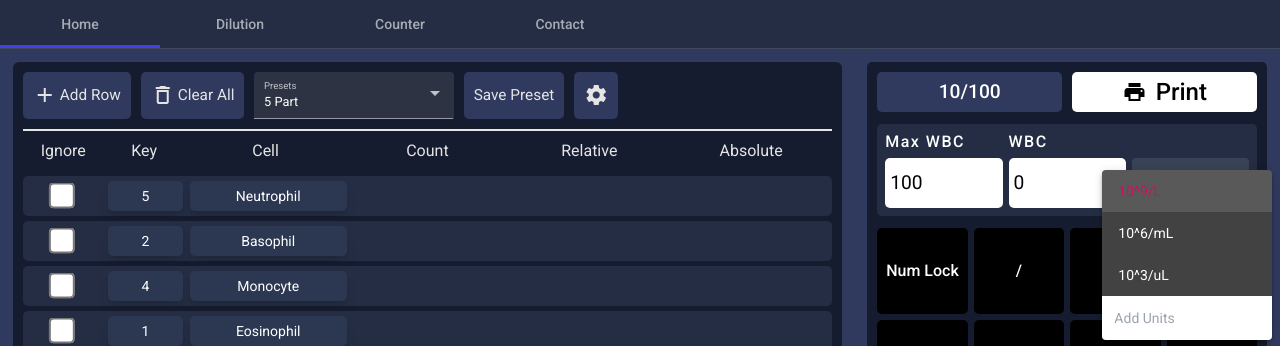
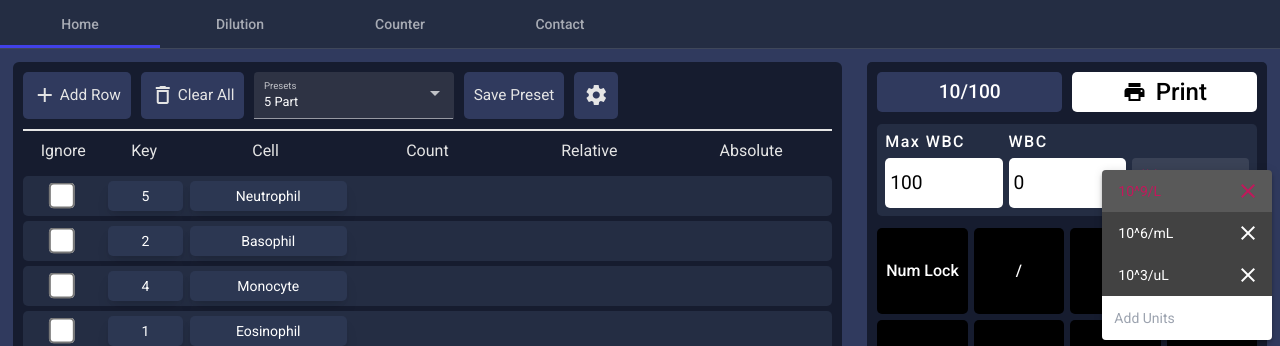
Before and after one commit to pavlikbond/skiptocyte-angular-2.0, an Angular app: page /differential in a window 1280 px wide. Both pictures are taken after a click on the element "10^9/L". Shown: the top 346 px of the page. Built offline with nearby package versions, Linux system fonts and the light colour scheme.

Commit message:
added delete option to unit dropdown list

```diff
--- a/src/app/differential/numpad/numpad.component.html
+++ b/src/app/differential/numpad/numpad.component.html
@@ -26,17 +26,21 @@
     />
     <mat-form-field appearance="fill">
       <mat-label>Units</mat-label>
-      <mat-select value="0" panelClass="unit-dropdown">
+      <mat-select [(value)]="selectedUnit" panelClass="unit-dropdown">
+        <mat-select-trigger>{{selectedUnit}}</mat-select-trigger>
         <ng-container *ngFor="let unit of units; let i = index">
-          <mat-option value="{{ i }}"
+          <mat-option value="{{ unit }}"
             ><span>{{ unit }}</span>
+            <mat-icon (click)="deleteUnitFromList(i)" class="deleteButton">clear</mat-icon>
           </mat-option>
         </ng-container>
+        <mat-option [ngStyle]="{display: 'none'}" >Filler option</mat-option>
           <input
             type="text"
             class="p-3 w-[100%]"
             (keydown.enter)="addUnits($event)"
             placeholder="Add Units"
+            maxlength="15"
           />
       </mat-select>
     </mat-form-field>
--- a/src/app/differential/numpad/numpad.component.scss
+++ b/src/app/differential/numpad/numpad.component.scss
@@ -131,3 +131,21 @@ $greyHover: #c2c2c2;
     grid-column: span 1;
   }
 }
+
+.deleteButton:hover {
+  cursor: pointer;
+  background: $medblue;
+  border-radius: 5px;
+}
+.deleteButton {
+  position: absolute;
+  top: 50%;
+  right: 0;
+  transform: translate(-50%, -50%);
+  transition: all 0.3s ease;
+  margin-right: 0;
+}
+
+.mat-option .mat-icon {
+  margin: 0;
+}
--- a/src/app/differential/numpad/numpad.component.ts
+++ b/src/app/differential/numpad/numpad.component.ts
@@ -11,6 +11,7 @@ export class NumpadComponent implements OnInit {
   maxWbc: string = '100';
   currentCount: number = 10;
   units = ['10^9/L', '10^6/mL', '10^3/uL'];
+  selectedUnit = this.units[0];
 
   constructor() {}
 
@@ -53,4 +54,8 @@ export class NumpadComponent implements OnInit {
     this.units.push(event.target.value);
     event.target.value = '';
   }
+
+  deleteUnitFromList(index: number) {
+    this.units.splice(index, 1);
+  }
 }
```
Lines whose indentation alone changed are shown as unchanged.
